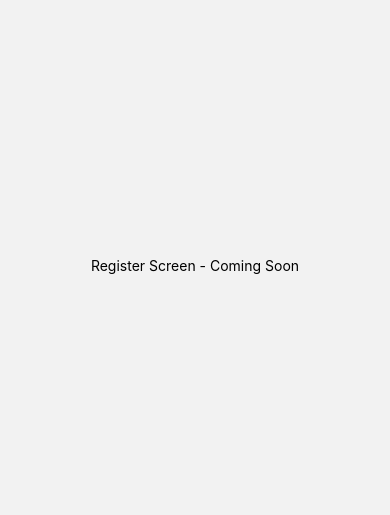
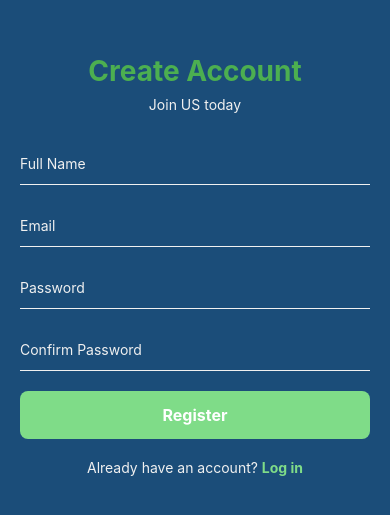
Before and after one commit to wiissal/agadir-task-manager, a React Native app in the folder frontend/: screen /Register in a window 390 px wide. Shown: the part 157-672 px from the top of the page. Built offline with nearby package versions, Linux system fonts and the light colour scheme.

Commit message:
feat: Create register screen with form validation

```diff
--- a/frontend/src/screens/LoginScreen.js
+++ b/frontend/src/screens/LoginScreen.js
@@ -112,7 +112,7 @@ const styles = StyleSheet.create({
     paddingVertical: 12,
     marginBottom: 20,
     fontSize: 14,
-    color: COLORS.black,
+    color: COLORS.white,
   },
   forgotPassword: {
     color: COLORS.white,
--- a/frontend/src/screens/RegisterScreen.js
+++ b/frontend/src/screens/RegisterScreen.js
@@ -1,10 +1,180 @@
-import React from 'react';
-import { View, Text } from 'react-native';
+import React, { useState } from 'react';
+import {
+  View,
+  Text,
+  StyleSheet,
+  TextInput,
+  TouchableOpacity,
+  ScrollView,
+  Alert,
+} from 'react-native';
+import { COLORS } from '../constants/colors';
 
-export default function RegisterScreen() {
+const RegisterScreen = ({ navigation }) => {
+  // STATE - Store form data
+  const [name, setName] = useState('');
+  const [email, setEmail] = useState('');
+  const [password, setPassword] = useState('');
+  const [confirmPassword, setConfirmPassword] = useState('');
+  const [loading, setLoading] = useState(false);
+
+  // VALIDATION & REGISTRATION LOGIC
+  const handleRegister = async () => {
+    // Check if all fields are filled
+    if (!name || !email || !password || !confirmPassword) {
+      Alert.alert('Error', 'Please fill in all fields');
+      return;
+    }
+
+    // Check if passwords match
+    if (password !== confirmPassword) {
+      Alert.alert('Error', 'Passwords do not match');
+      return;
+    }
+
+    setLoading(true);
+    try {
+      // TODO: API call to backend
+      // const response = await fetch('http://localhost:5000/api/auth/register', {
+      //   method: 'POST',
+      //   headers: { 'Content-Type': 'application/json' },
+      //   body: JSON.stringify({ name, email, password }),
+      // });
+
+      Alert.alert('Success', 'Account created! Please log in');
+      navigation.navigate('Login');
+    } catch (error) {
+      Alert.alert('Error', 'Registration failed');
+    } finally {
+      setLoading(false);
+    }
+  };
+
   return (
-    <View style={{ flex: 1, justifyContent: 'center', alignItems: 'center' }}>
-      <Text>Register Screen - Coming Soon</Text>
-    </View>
+    <ScrollView contentContainerStyle={styles.container}>
+      <View style={styles.content}>
+        <Text style={styles.title}>Create Account</Text>
+        <Text style={styles.subtitle}>Join US today</Text>
+
+        {/* NAME INPUT */}
+        <TextInput
+          style={styles.input}
+          placeholder="Full Name"
+          placeholderTextColor={COLORS.lightGray}
+          value={name}
+          onChangeText={setName}
+        />
+
+        {/* EMAIL INPUT */}
+        <TextInput
+          style={styles.input}
+          placeholder="Email"
+          placeholderTextColor={COLORS.lightGray}
+          value={email}
+          onChangeText={setEmail}
+          keyboardType="email-address"
+        />
+
+        {/* PASSWORD INPUT */}
+        <TextInput
+          style={styles.input}
+          placeholder="Password"
+          placeholderTextColor={COLORS.lightGray}
+          value={password}
+          onChangeText={setPassword}
+          secureTextEntry
+        />
+
+        {/* CONFIRM PASSWORD INPUT */}
+        <TextInput
+          style={styles.input}
+          placeholder="Confirm Password"
+          placeholderTextColor={COLORS.lightGray}
+          value={confirmPassword}
+          onChangeText={setConfirmPassword}
+          secureTextEntry
+        />
+
+        {/* REGISTER BUTTON */}
+        <TouchableOpacity
+          style={styles.registerButton}
+          onPress={handleRegister}
+          disabled={loading}
+        >
+          <Text style={styles.registerButtonText}>
+            {loading ? 'Creating Account...' : 'Register'}
+          </Text>
+        </TouchableOpacity>
+
+        {/* LOGIN LINK */}
+        <View style={styles.loginContainer}>
+          <Text style={styles.loginText}>Already have an account? </Text>
+          <TouchableOpacity onPress={() => navigation.navigate('Login')}>
+            <Text style={styles.loginLink}>Log in</Text>
+          </TouchableOpacity>
+        </View>
+      </View>
+    </ScrollView>
   );
-}
+};
+
+const styles = StyleSheet.create({
+  container: {
+    flex: 1,
+    backgroundColor: COLORS.primary,
+    justifyContent: 'center',
+    padding: 20,
+  },
+  content: {
+    width: '100%',
+  },
+  title: {
+    fontSize: 28,
+    fontWeight: 'bold',
+    color: COLORS.success,
+    marginBottom: 8,
+    textAlign: 'center',
+  },
+  subtitle: {
+    fontSize: 14,
+    color: COLORS.lightGray,
+    marginBottom: 30,
+    textAlign: 'center',
+  },
+  input: {
+    borderBottomWidth: 1,
+    borderBottomColor: COLORS.lightGray,
+    paddingVertical: 12,
+    marginBottom: 20,
+    fontSize: 14,
+    color: COLORS.white,
+  },
+  registerButton: {
+    backgroundColor: COLORS.accent,
+    paddingVertical: 14,
+    borderRadius: 8,
+    alignItems: 'center',
+    marginBottom: 20,
+  },
+  registerButtonText: {
+    color: COLORS.white,
+    fontSize: 16,
+    fontWeight: 'bold',
+  },
+  loginContainer: {
+    flexDirection: 'row',
+    justifyContent: 'center',
+    alignItems: 'center',
+  },
+  loginText: {
+    color: COLORS.lightGray,
+    fontSize: 14,
+  },
+  loginLink: {
+    color: COLORS.accent,
+    fontSize: 14,
+    fontWeight: 'bold',
+  },
+});
+
+export default RegisterScreen;
```
